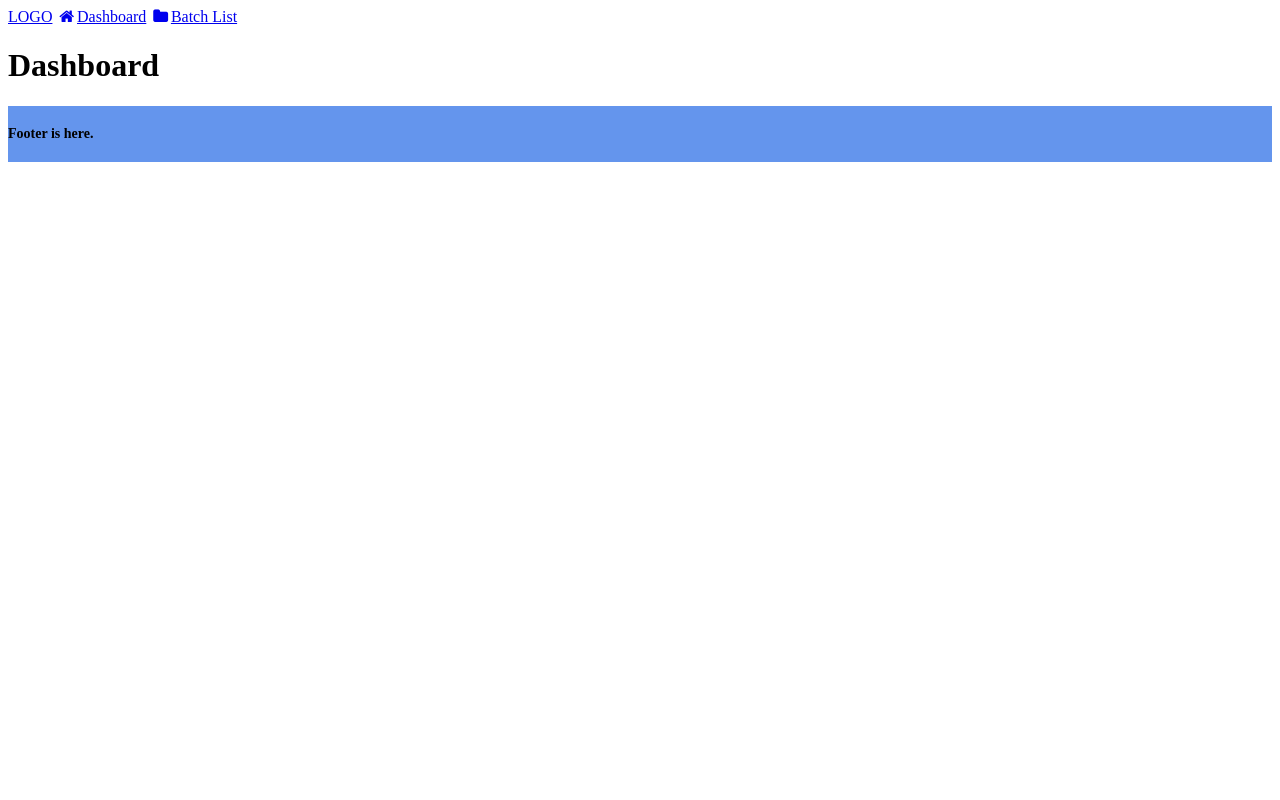
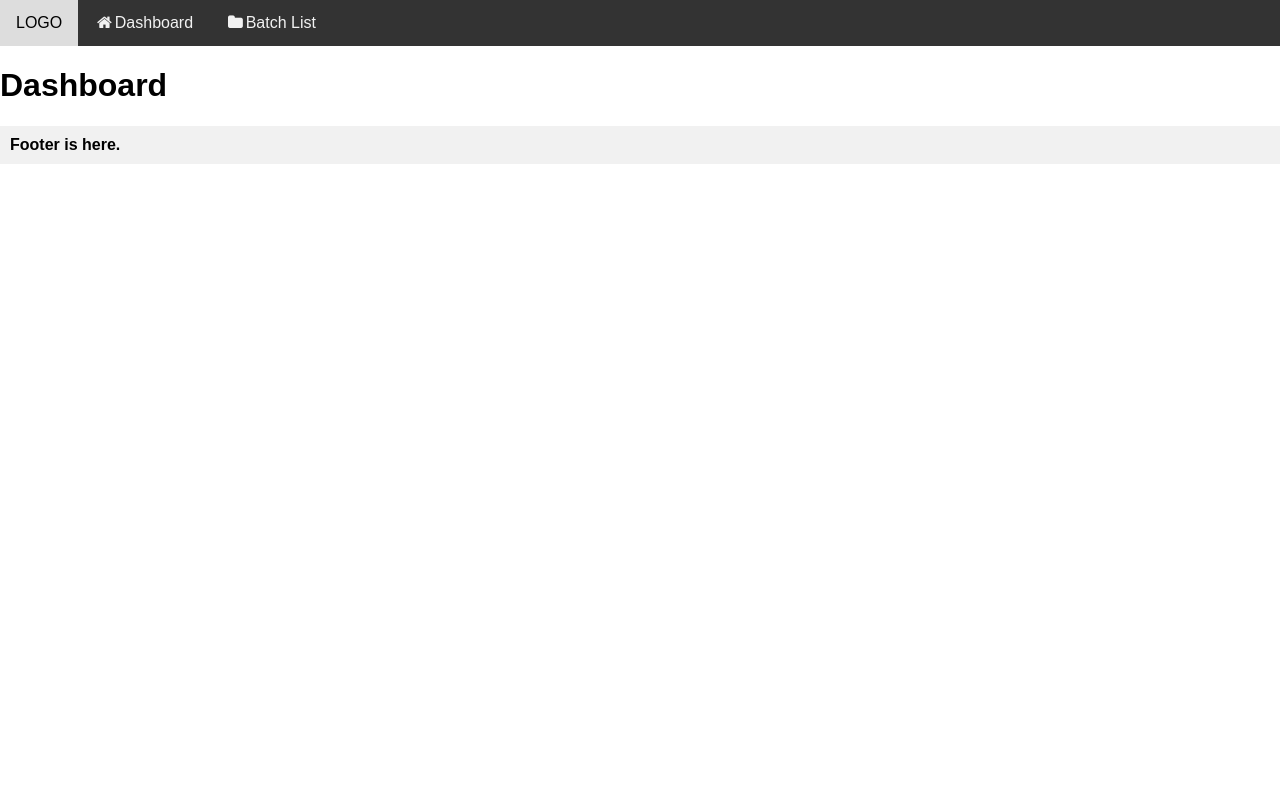
Before and after one commit to timkanke/scutes, a Django app: page /dashboard/ in a window 1280 px wide. Run offline with Django 4.2, Linux system fonts and the light colour scheme; some libraries are stand-ins or nearby versions.

Commit message:
LIBWHCA-108. Added basic style

```diff
--- a/src/processing/templates/base.html
+++ b/src/processing/templates/base.html
@@ -1,3 +1,4 @@
+<!DOCTYPE html>
 <html lang="en-US">
 
 <head>
--- a/src/static/css/style.css
+++ b/src/static/css/style.css
@@ -1,8 +1,60 @@
+* {
+    box-sizing: border-box;
+    font-family: Arial, Helvetica, sans-serif;
+}
+
+body {
+    margin: 0;
+    font-family: Arial, Helvetica, sans-serif;
+}
+
+/* Top navigation */
+.topnav {
+    overflow: hidden;
+    background-color: #333;
+}
+
+/* Topnav links */
+.topnav a {
+    float: left;
+    display: block;
+    color: #f2f2f2;
+    text-align: center;
+    padding: 14px 16px;
+    text-decoration: none;
+}
+
+.topnav a:hover {
+    background-color: #ddd;
+    color: black;
+}
+
+/* Content */
+.content {
+    background-color: #ddd;
+    padding: 10px;
+    height: 200px;
+}
+
+.wrapper {
+    display: inline-grid;
+    grid-template-columns: auto auto;
+    gap: 10px;
+}
+
+.left {
+    grid-column: 1 / 1;
+    grid-row: 1 / 1;
+}
+
+.right {
+    grid-column: 2 / 2;
+    grid-row: 1 / 1;
+}
+
+
+/* Footer */
 .footer {
-    font-size: 14px;
-    clear: both;
-    color: black;
-    background-color: cornflowerblue;
-    overflow: hidden;
-    padding: 20px 0 20px;
+    background-color: #f1f1f1;
+    padding: 10px;
 }
```
Also changed, not shown: src/processing/static/css/style.css (+17 -0 lines), src/processing/templates/item_view.html (+16 -8 lines).
